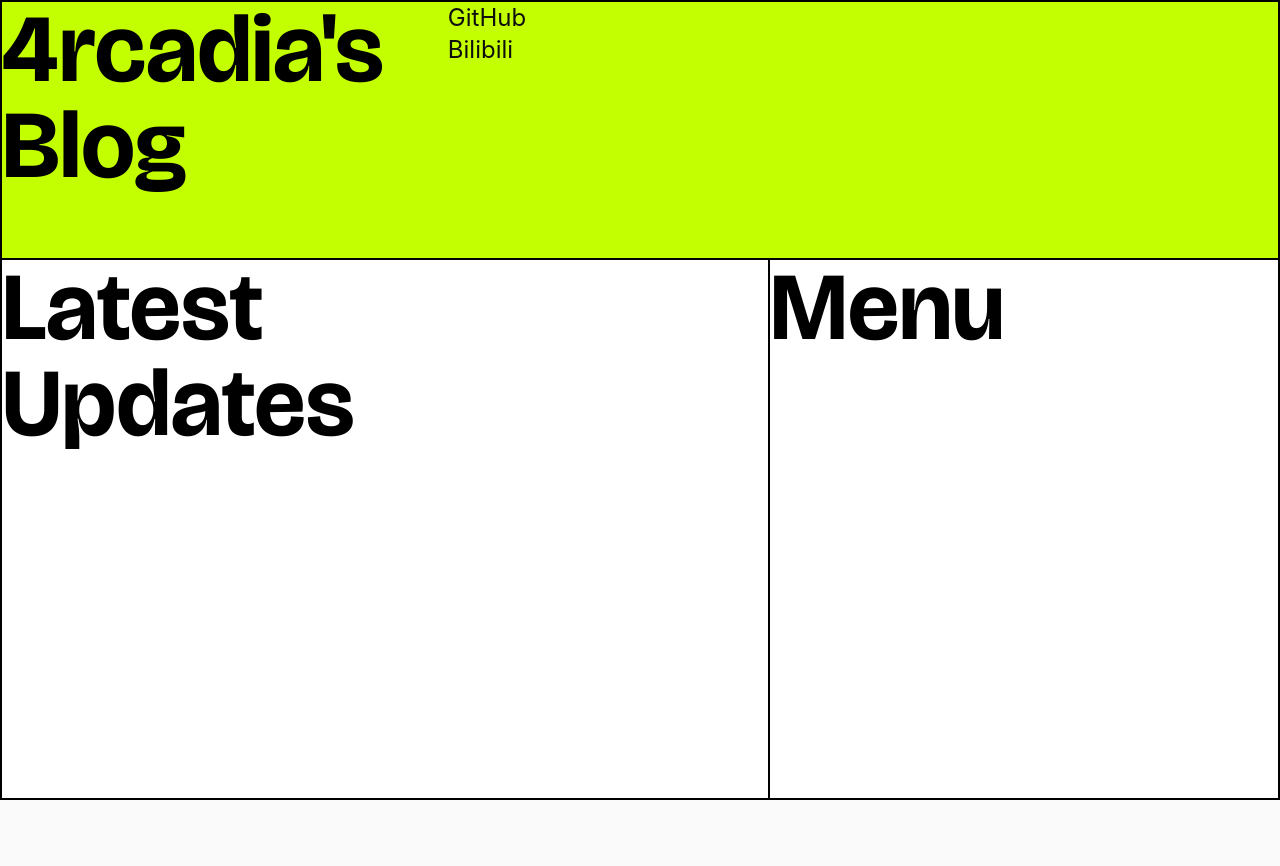
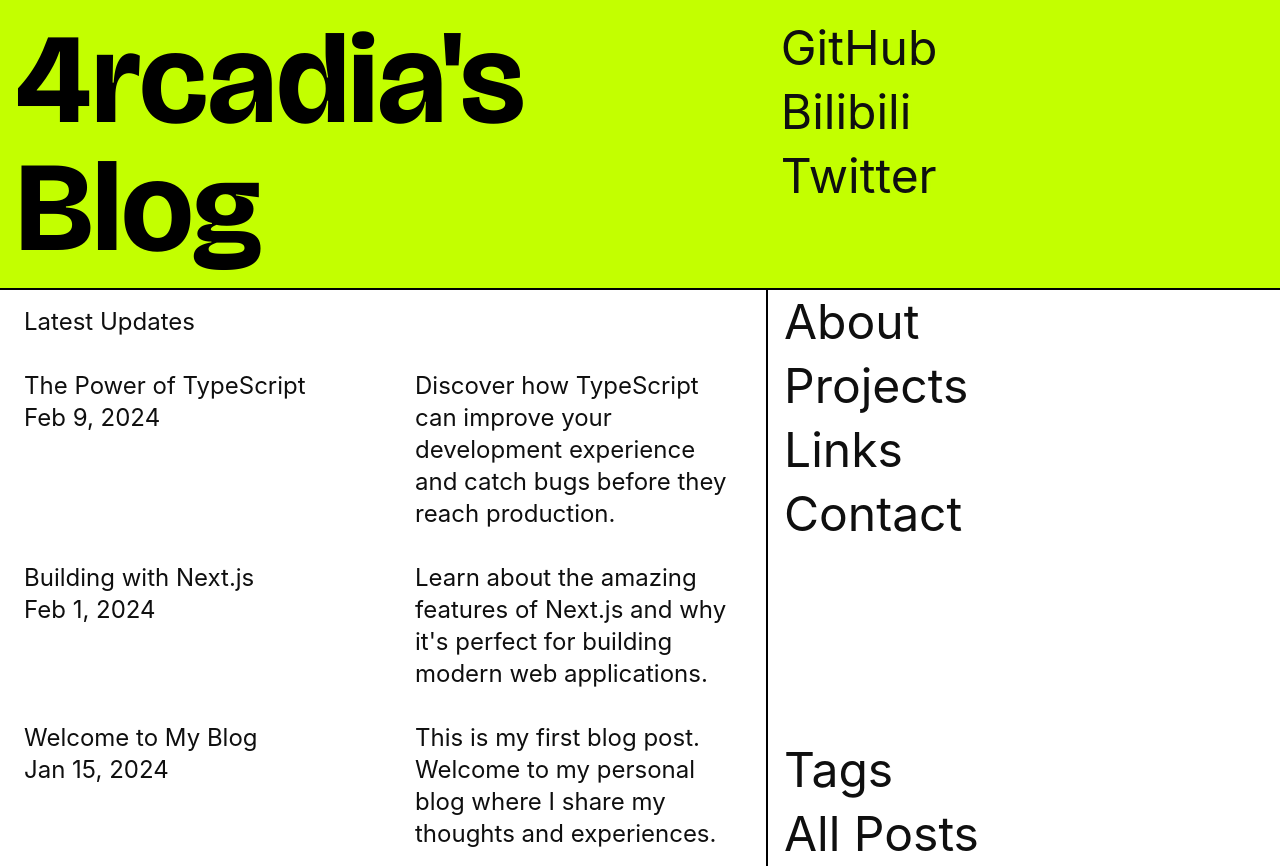
Before and after one commit to Arcadi4/blog, a Next.js app: page / in a window 1280 px wide. Before the commit the page ends 800 px from the top, so only its background shows below. Built offline with nearby package versions, Linux system fonts and the light colour scheme.

Commit message:
feat: A better draft of home page

```diff
--- a/src/app/global.css
+++ b/src/app/global.css
@@ -28,7 +28,15 @@ h6,
 
 @layer components {
   .h1-hero {
-    @apply text-8xl font-bold text-black leading-none;
+    @apply text-9xl font-bold text-black leading-none;
+  }
+
+  .large-p {
+    @apply text-2xl;
+  }
+
+  .large-link {
+    @apply text-5xl leading-16;
   }
 }
 
@@ -53,15 +61,26 @@ body {
   background: var(--background);
   color: var(--foreground);
   font-family: var(--font-sans);
+  --link-bg: var(--background);
 }
 
 .font-display {
   font-family: var(--font-display);
 }
 
+.bg-acid {
+  --link-bg: var(--color-acid);
+}
+
+.bg-white {
+  --link-bg: #ffffff;
+}
+
 /* ── Animated Link ─────────────────────────────────────── */
 
 .animated-link {
+  display: inline-block;
+  width: fit-content;
   position: relative;
   text-decoration: none;
   cursor: pointer;
@@ -72,10 +91,9 @@ body {
    * transitions to 100 % on hover → left-to-right reveal.
    */
   background-image: linear-gradient(currentColor, currentColor);
-  background-position: 0% 92
-  %;
+  background-position: 0 calc(92%);
   background-repeat: no-repeat;
-  background-size: 0% var(--underline-thickness, 1.5px);
+  background-size: 0% var(--underline-thickness, 2px);
   transition: background-size 0.4s cubic-bezier(0.33, 0, 0.2, 1);
 
   /*
@@ -96,7 +114,7 @@ body {
 
 .animated-link:hover,
 .animated-link:focus-visible {
-  background-size: 100% var(--underline-thickness, 1.5px);
+  background-size: 100% var(--underline-thickness, 2px);
 }
 
 /* Remove the shadow mask when text is selected so
--- a/src/app/page.tsx
+++ b/src/app/page.tsx
@@ -1,5 +1,10 @@
 import Link from "@/components/Link";
 import crypto from "crypto";
+import { getSortedPostsData } from "@/lib/posts";
+import { formatDate } from "@/lib/utils";
+
+const posts = getSortedPostsData();
+const latestPosts = posts.slice(0, 3);
 
 export default async function Home({ searchParams }: { searchParams: Promise<{ homeName?: string; }>; }) {
   const params = await searchParams;
@@ -12,31 +17,70 @@ export default async function Home({ searchParams }: { searchParams: Promise<{ h
 
   return (
     <main className="min-h-dvh flex flex-col">
-      <section className="bg-acid border-2 border-black" style={{ "--link-bg": "var(--color-acid)" } as React.CSSProperties}>
-        <div className="flex flex-row gap-16">
-          <h1 className="h1-hero mb-16">
-            {displayName}&apos;s<br />Blog
+      <section className="bg-acid border-b-2 border-b-black">
+        <div className="flex flex-row gap-4 p-4">
+          <h1 className="h1-hero min-w-3/5">
+            {displayName}&apos;s<br />
+            Blog
           </h1>
-          <div className="flex flex-col" >
-            <Link href="https://github.com/arcadi4" className="text-2xl">
+          <div className="flex flex-col items-start">
+            <Link href="https://github.com/arcadi4" className="large-link">
               GitHub
             </Link>
-            <Link href="https://space.bilibili.com/499244418" className="text-2xl">
+            <Link href="https://space.bilibili.com/499244418" className="large-link">
               Bilibili
+            </Link>
+            <Link href="https://x.com/_4rcadia" className="large-link">
+              Twitter
             </Link>
           </div>
         </div>
       </section >
-      <section className="bg-white flex flex-row border-b-2 border-l-2 border-r-2 border-black flex-1">
-        <div className="w-[60vw] border-r-2 border-black">
-          <h1 className="h1-hero">
+      <section className="bg-white flex flex-row flex-1">
+        <div className="w-3/5 border-r-2 border-r-black px-6 py-4">
+          {/* <h1 className="h1-hero">
             Latest<br />Updates
-          </h1>
+          </h1> */}
+          <div className="flex flex-col gap-8">
+            <p className="large-p">Latest Updates</p>
+            {latestPosts.map((post) => (
+              <article className="flex flex-row gap-8" key={post.slug}>
+                <div className="min-w-2/4">
+                  <Link href={`/posts/${post.slug}`} className="large-p">
+                    {post.title}
+                  </Link>
+                  <p className="large-p">{formatDate(post.date)}</p>
+                </div>
+                {post.excerpt && (
+                  <p className="large-p">{post.excerpt}</p>
+                )}
+              </article>
+            ))}
+          </div>
         </div>
-        <div>
-          <h1 className="h1-hero">
-            Menu
-          </h1>
+        <div className="flex flex-col justify-between px-4 items-start">
+          <div className="flex flex-col">
+            <Link href="/about" className="large-link">
+              About
+            </Link>
+            <Link href="/projects" className="large-link">
+              Projects
+            </Link>
+            <Link href="/links" className="large-link">
+              Links
+            </Link>
+            <Link href="/contact" className="large-link">
+              Contact
+            </Link>
+          </div>
+          <div className="flex flex-col items-start">
+            <Link href="/tags" className="large-link">
+              Tags
+            </Link>
+            <Link href="/all" className="large-link">
+              All Posts
+            </Link>
+          </div>
         </div>
       </section>
     </main>
--- a/src/lib/utils.ts
+++ b/src/lib/utils.ts
@@ -2,7 +2,7 @@ export function formatDate(dateString: string): string {
   const date = new Date(dateString);
   return date.toLocaleDateString('en-US', {
     year: 'numeric',
-    month: 'long',
+    month: 'short',
     day: 'numeric',
   });
 }
```
